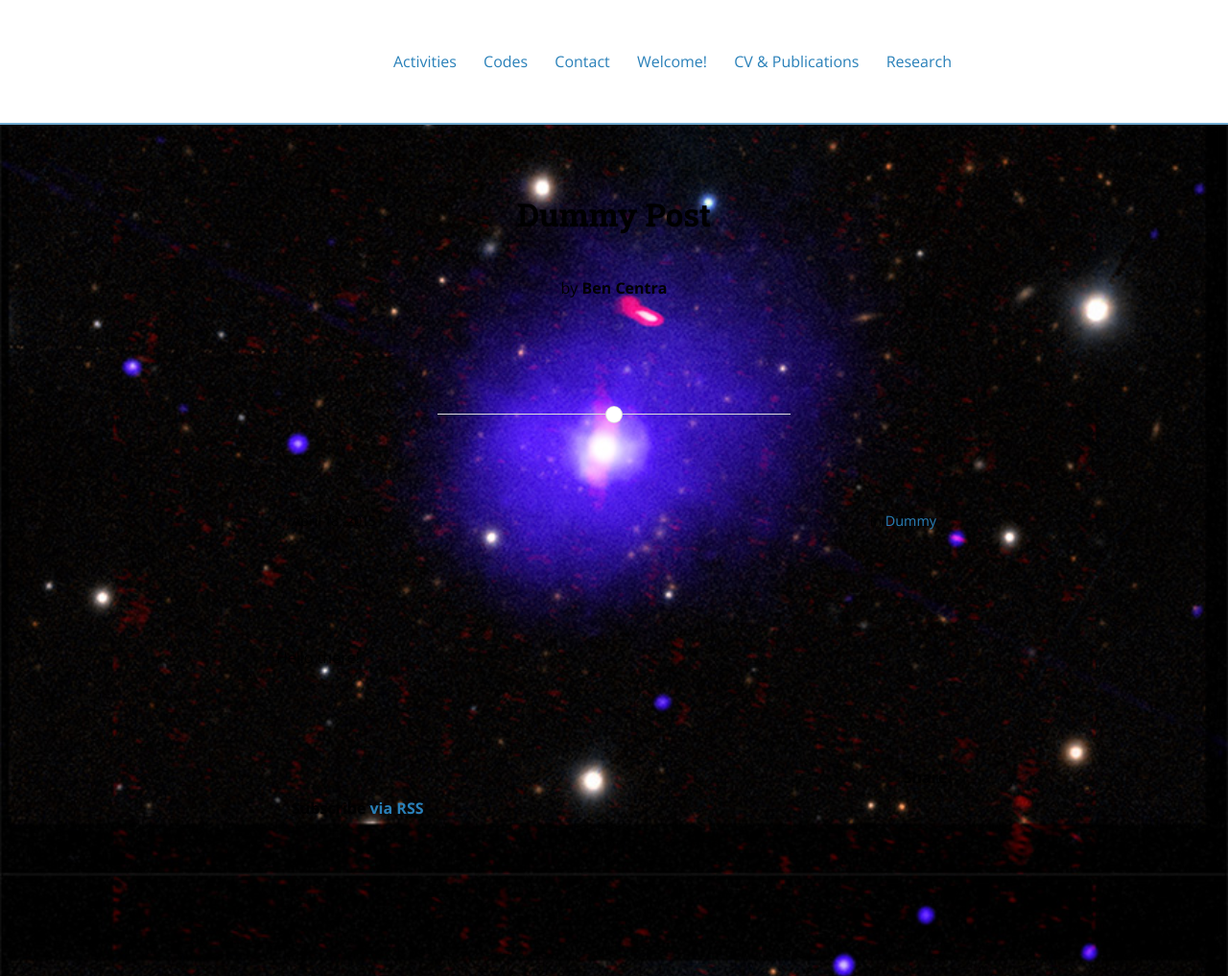
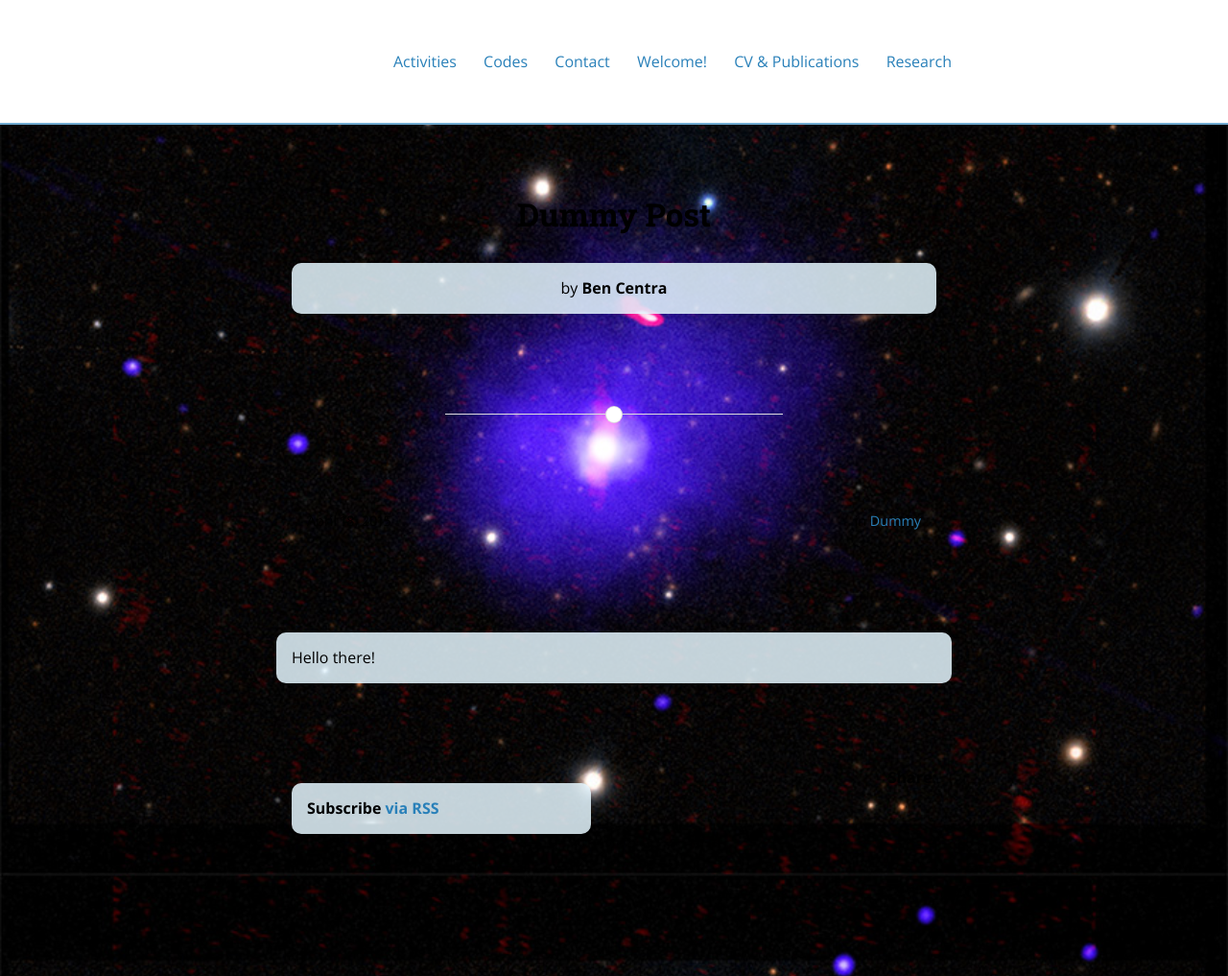
Before and after one commit to jsiskreynes-astro/jsiskreynes-astro.github.io, a Jekyll site: the page built from _posts/2015-04-18-dummy.md, in a window 1280 px wide and 1017 px high. Shown: the whole window at 96% size. Built offline with Jekyll 4.4.1, drawn with Linux system fonts in a browser that asks for light colours; nearby versions of some CDN libraries.

Commit message:
Update main.scss

```diff
--- a/css/main.scss
+++ b/css/main.scss
@@ -22,9 +22,16 @@ body {
 ;
 /* Pale blue content boxes for readability */
 main, article, section, div, p {
+  background: rgba(230, 247, 255, 0.85); /* translucent pale cyan */
   padding: 12px 16px;
   border-radius: 10px;
   margin: 20px auto;
-  color: black; /* ensures readability */
+  max-width: 800px;   /* keeps paragraphs centered and elegant */
+  color: black;       /* readable text */
+};
+
+/* Remove background from containers so no extra blue shows */
+main, article, section, div {
+  background: none !important;
 }
 ;
```
